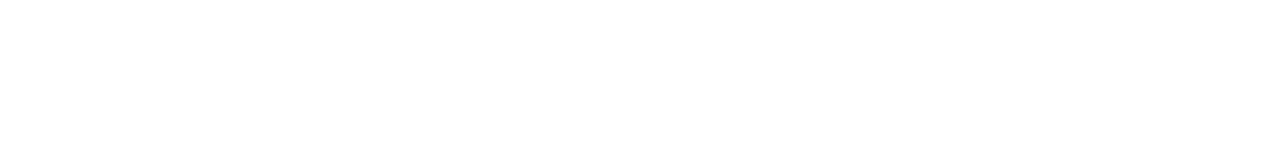
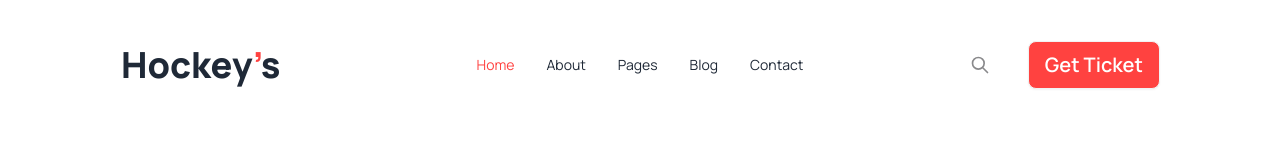
Before and after one commit to NaimurRahman00/Hockyes-Club, a plain HTML site: page index.html in a window 1280 px wide. Drawn offline with nearby package versions, Linux system fonts and the light colour scheme.

Commit message:
Header navbar added

```diff
--- a/index.html
+++ b/index.html
@@ -1,5 +1,5 @@
 <!DOCTYPE html>
-<html lang="en">
+<html lang="en" data-theme="light">
   <head>
     <meta charset="UTF-8" />
     <meta name="viewport" content="width=device-width, initial-scale=1.0" />
@@ -30,16 +30,110 @@
           extend: {
             colors: {
               clifford: "#da373d",
+              "primary-color": "#FF4240",
+              "secondary-color": "#131318",
+              "primary-font-size": "36px",
             },
           },
         },
       };
     </script>
     <!-- Custom CSS -->
-    <style></style>
+    <style>
+      .manrope {
+        font-family: "Manrope", sans-serif;
+      }
+      .container2 {
+        width: 81.25%;
+        max-width: 1440px;
+        margin: auto;
+      }
+
+      /* Responsive part */
+      @media screen and (max-width: 640px) {
+        .container2 {
+          width: 90%;
+        }
+      }
+    </style>
   </head>
-  <body>
-    <header></header>
+  <body class="manrope">
+    <header class="py-6">
+      <!-- Navbar -->
+      <div class="navbar bg-base-100 container2 px-0">
+        <div class="navbar-start">
+          <div class="dropdown">
+            <div
+              tabindex="0"
+              role="button"
+              class="btn btn-ghost lg:hidden pl-0"
+            >
+              <svg
+                xmlns="http://www.w3.org/2000/svg"
+                class="h-6 w-6"
+                fill="none"
+                viewBox="0 0 24 24"
+                stroke="currentColor"
+              >
+                <path
+                  stroke-linecap="round"
+                  stroke-linejoin="round"
+                  stroke-width="2"
+                  d="M4 6h16M4 12h8m-8 6h16"
+                />
+              </svg>
+            </div>
+            <ul
+              tabindex="0"
+              class="menu menu-sm dropdown-content mt-3 z-[1] p-2 shadow bg-base-100 rounded-box w-52"
+            >
+              <li class="border-b-[1px] border-slate-50"><a class="text-primary-color">Home</a></li>
+              <li class="border-b-[1px] border-slate-50"><a>About</a></li>
+              <li class="border-b-[1px] border-slate-50"><a>Pages</a></li>
+              <li class="border-b-[1px] border-slate-50"><a>Blog</a></li>
+              <li><a>Contact</a></li>
+            </ul>
+          </div>
+          <a
+            class="btn-ghost text-2xl lg:text-4xl font-extrabold py-3 pr-6 rounded-lg cursor-pointer hover:bg-transparent hover:-translate-y-1 transition-all"
+            >Hockey<span class="text-primary-color">’</span>s</a
+          >
+        </div>
+        <div class="navbar-center hidden lg:flex">
+          <ul class="menu menu-horizontal px-1">
+            <li><a class="text-primary-color">Home</a></li>
+            <li><a class="hover:text-primary-color">About</a></li>
+            <li><a class="hover:text-primary-color">Pages</a></li>
+            <li><a class="hover:text-primary-color">Blog</a></li>
+            <li><a class="hover:text-primary-color">Contact</a></li>
+          </ul>
+        </div>
+        <div class="navbar-end">
+          <button
+            class="btn btn-ghost btn-circle hover:bg-slate-200 mr-6 hidden lg:flex"
+          >
+            <svg
+              xmlns="http://www.w3.org/2000/svg"
+              class="h-5 w-5 text-[#89898B]"
+              fill="none"
+              viewBox="0 0 24 24"
+              stroke="currentColor"
+            >
+              <path
+                stroke-linecap="round"
+                stroke-linejoin="round"
+                stroke-width="2"
+                d="M21 21l-6-6m2-5a7 7 0 11-14 0 7 7 0 0114 0z"
+              />
+            </svg>
+          </button>
+          <a
+            class="btn bg-primary-color text-[18px] lg:text-xl text-white hover:text-secondary-color"
+            >Get Ticket</a
+          >
+        </div>
+      </div>
+    </header>
     <main></main>
     <footer></footer>
   </body>
```
